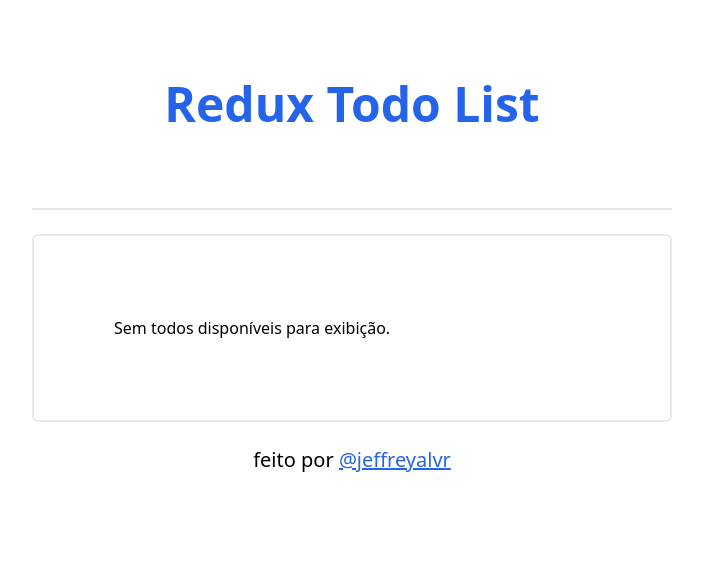
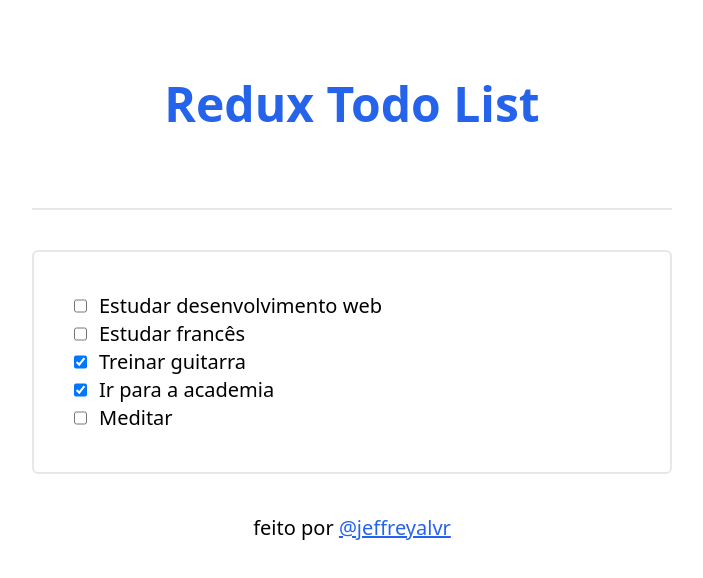
Before and after one commit to jeffreyalvr/todo-list-simples-redux, a React (Vite) app: page / in a window 1280 px wide. Shown: the top 578 px of the page, without its empty margins (288-991 px from the left). Built offline with nearby package versions, Linux system fonts and the light colour scheme.

Commit message:
Altera gap do wrapper; Altera padding do Box; Adiciona todos placeholders

```diff
--- a/src/App.jsx
+++ b/src/App.jsx
@@ -4,7 +4,7 @@ import Footer from "./components/Footer";
 
 const App = () => {
   return (
-    <div className="container flex flex-col gap-6 mx-auto md:w-[40rem]">
+    <div className="container flex flex-col gap-10 mx-auto md:w-[40rem]">
       <Header />
       <Box />
       <Footer />
--- a/src/components/Box/index.jsx
+++ b/src/components/Box/index.jsx
@@ -1,8 +1,24 @@
 const Box = () => {
+  const todos = [
+    { text: "Estudar desenvolvimento web", completed: false, id: 0 },
+    { text: "Estudar francês", completed: false, id: 1 },
+    { text: "Treinar guitarra", completed: true, id: 2 },
+    { text: "Ir para a academia", completed: true, id: 3 },
+    { text: "Meditar", completed: false, id: 4 },
+  ];
   return (
     <div className="container flex flex-col">
-      <div className="flex flex-col p-20 rounded-md border-2">
-        <span>Sem todos disponíveis para exibição.</span>
+      <div className="flex flex-col p-10 rounded-md border-2 text-xl">
+        {!todos.length ? (
+          <span>Sem todos disponíveis para exibição.</span>
+        ) : (
+          todos.map((todo) => (
+            <div className="flex flex-row gap-3">
+              <input type="checkbox" checked={todo.completed} />
+              <span>{todo.text}</span>
+            </div>
+          ))
+        )}
       </div>
     </div>
   );
```
